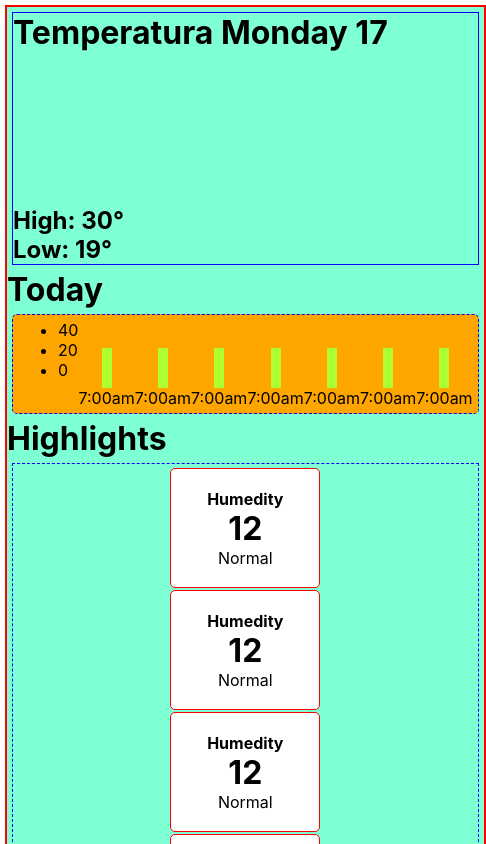
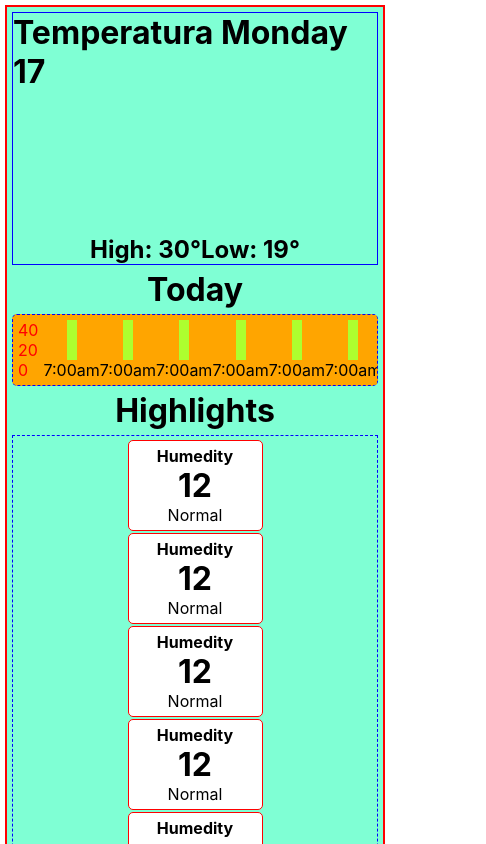
Before and after one commit to NumaTejeda/practico-API, a React (Create React App) app: page / in a window 390 px wide. Shown: the top 844 px of the page, 486 px wide, since content can reach past the window. Built offline with nearby package versions, Linux system fonts and the light colour scheme.

Commit message:
agrega overflow a today (ver tamaño de .app comportamiento no debido al achicarse)

```diff
--- a/src/App.css
+++ b/src/App.css
@@ -2,13 +2,17 @@
     display: flex;
     box-sizing: border-box;
     margin: 5px;
-    margin-right: 5px;
+    margin-right: 10px;
     border: 2px solid red;
     width: fit-content;
+    max-height: 500px;
     background-color:aquamarine;
 }
-@media only screen and (max-width: 576px) {
+@media only screen and (max-width: 662px) {
     .App{
-        display: block;
+        flex-direction: column;
+        max-height: fit-content;
+        width: calc(100% - 10px);
+        align-content: center;
     }
 }
--- a/src/componentes/Left/Left.css
+++ b/src/componentes/Left/Left.css
@@ -1,14 +1,18 @@
 .left{
     display: flex;
     flex-direction: column;
-    height:90vh;
-    width: calc(100% - 10px);
+    width: 216px;
     border: 1px solid blue;
     margin: 5px;
     justify-content: space-between;
 }
-@media only screen and (max-width: 576px) {
+@media only screen and (max-width: 662px) {
     .left{
         height: 30vh;
+        width: calc(100% - 10px);
+    }
+    .left>div{
+        display: flex;
+        justify-content: center;
     }
 }
--- a/src/componentes/Rigth/Highlights/Highlights.css
+++ b/src/componentes/Rigth/Highlights/Highlights.css
@@ -9,9 +9,9 @@
     max-width: 500px;
     justify-items: center;
 }
-@media only screen and (max-width: 576px) {
+@media only screen and (max-width: 662px) {
     .highlights{
         display: block;
-        width: calc(100% - 10px);
+        max-width: 100%;
     }
 }
--- a/src/componentes/Rigth/Highlights/Panel/Panel.css
+++ b/src/componentes/Rigth/Highlights/Panel/Panel.css
@@ -1,6 +1,5 @@
 .panel{
     display: flex;
-    flex-wrap: wrap;
     box-sizing: border-box;
     flex-direction: column;
     justify-content: space-between;
@@ -8,15 +7,15 @@
     border-radius: 5px;
     padding: 5px;
     margin: 2px;
-    height: 120px;
-    max-width: 220px;
-    min-width: 150px;
+    max-height: 120px;
+    max-width: 150px;
+    min-width: 135px;
     background-color: white;
 }
 .panel> h1, h4, p{
     margin: 0;
 }
-@media only screen and (max-width: 576px) {
+@media only screen and (max-width: 662px) {
     .panel{
         max-width: 100%;
         justify-content: center;
--- a/src/componentes/Rigth/Right.css
+++ b/src/componentes/Rigth/Right.css
@@ -1,3 +1,9 @@
 .right{
-    display: block;
+    display: flex;
+    flex-direction: column;
 }
+@media only screen and (max-width: 662px) {
+    h1{
+        align-self: center;
+    }
+}
--- a/src/componentes/Rigth/Right.js
+++ b/src/componentes/Rigth/Right.js
@@ -1,6 +1,6 @@
 import Highlights from "./Highlights/Highlights";
 import Today from "./Today/Today";
-
+import './Right.css';
 function Right(){
     return(
         <div className='right'>
--- a/src/componentes/Rigth/Today/Today.css
+++ b/src/componentes/Rigth/Today/Today.css
@@ -8,4 +8,23 @@
     padding: 5px;
     max-width: 500px;
     background-color: orange;
+    overflow-y: auto;
 }
+.ejeX{
+    width: fit-content;
+}
+.ejeX>ul{
+    list-style: none;
+    padding: 0 5px 0 0;
+}
+@media only screen and (max-width: 662px) {
+    .today{
+        max-height: fit-content;
+        max-width: 100%;
+    }
+    .ejeX{
+        position: sticky;
+        left: 0px;
+        color: red;
+    }
+}
--- a/src/componentes/Rigth/Today/Today.js
+++ b/src/componentes/Rigth/Today/Today.js
@@ -5,7 +5,7 @@ function Today(){
 
     return(
         <div className="today">
-            <div>
+            <div className="ejeX">
                 <ul>
                     <li>40</li>
                     <li>20</li>
```
Also changed, not shown: src/index.css (line endings or trailing spaces).
